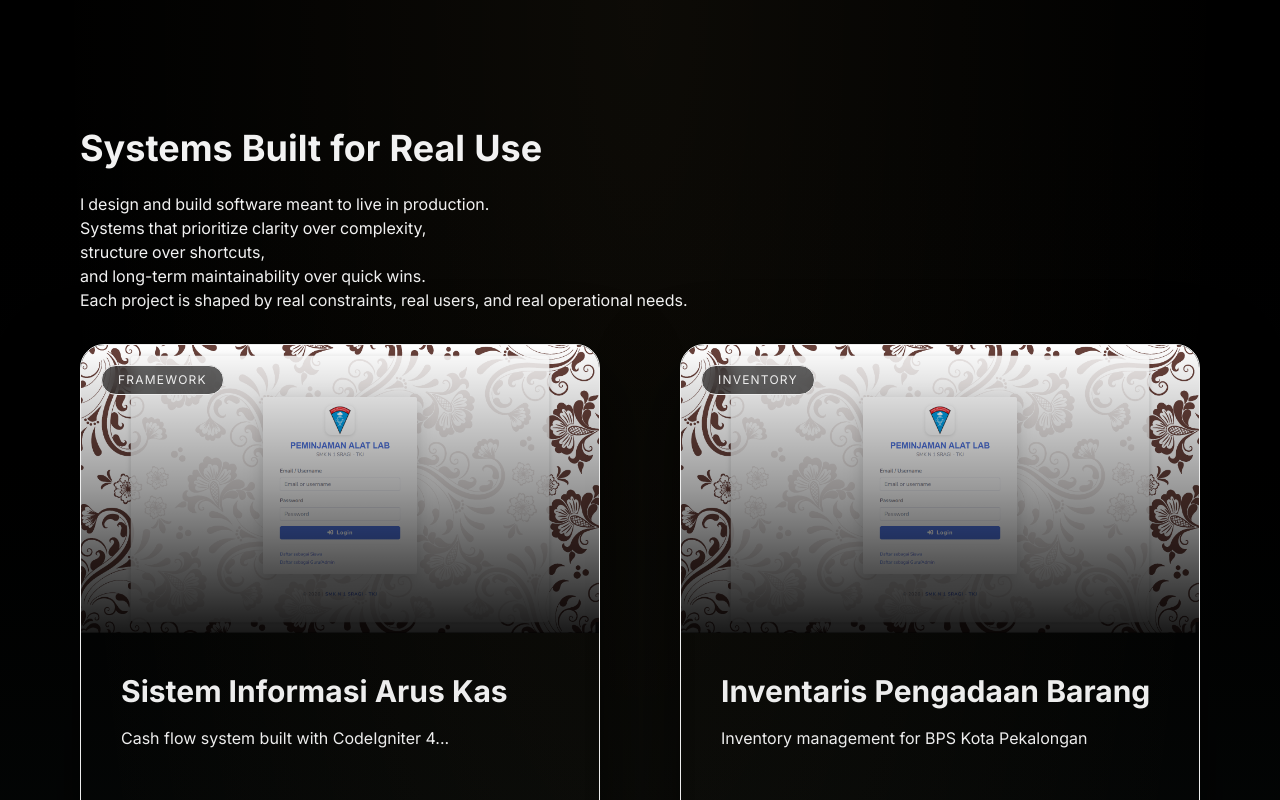
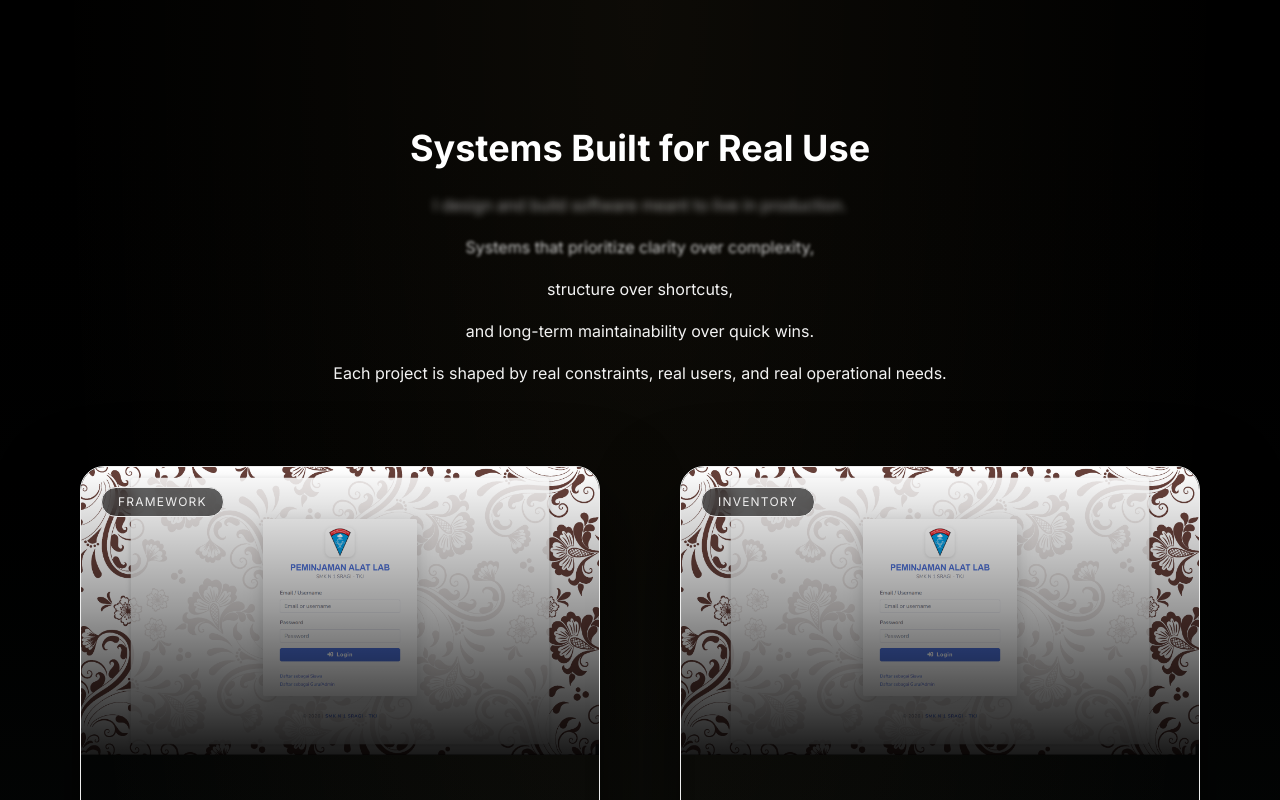
Before and after one commit to asstroboyz/projects-map, a Next.js app: page / in a window 1280 px wide. Shown: the part 1700-2500 px from the top of the page. Built offline with nearby package versions, Linux system fonts and the light colour scheme.

Commit message:
Refactor Projects header animation and layout

```diff
--- a/src/components/Projects.tsx
+++ b/src/components/Projects.tsx
@@ -1,71 +1,96 @@
 "use client";
 
-import { cubicBezier, motion } from "framer-motion";
+import {
+  motion,
+  useScroll,
+  useTransform,
+  cubicBezier,
+} from "framer-motion";
 import Link from "next/link";
 import { projects } from "@/lib/projects";
 import { FaArrowCircleRight } from "react-icons/fa";
+import { useEffect, useRef, useState } from "react";
 
-
+/* ======================
+   EASING
+====================== */
 const smoothEase = cubicBezier(0.4, 0, 0.2, 1);
 const cinematicEase = cubicBezier(0.16, 1, 0.3, 1);
 
-function AnimatedLine({
-  children,
-  className,
+/* ======================
+   SCROLL DIRECTION
+====================== */
+function useScrollDirection() {
+  const lastY = useRef(0);
+  const [direction, setDirection] = useState<"up" | "down">("down");
+
+  useEffect(() => {
+    const onScroll = () => {
+      const y = window.scrollY;
+      setDirection(y > lastY.current ? "down" : "up");
+      lastY.current = y;
+    };
+
+    window.addEventListener("scroll", onScroll, { passive: true });
+    return () => window.removeEventListener("scroll", onScroll);
+  }, []);
+
+  return direction;
+}
+
+/* ======================
+   HEADER LINE
+====================== */
+function RevealLine({
+  text,
+  index,
+  total,
+  direction,
 }: {
-  children: React.ReactNode;
-  className?: string;
+  text: string;
+  index: number;
+  total: number;
+  direction: "up" | "down";
 }) {
+  const ref = useRef<HTMLParagraphElement | null>(null);
+
+  const { scrollYProgress } = useScroll({
+    target: ref,
+    offset: ["start end", "end start"],
+  });
+
+  const order =
+    direction === "down" ? index : total - index - 1;
+
+  const start = order * 0.12;
+  const end = start + 0.35;
+
+  const color = useTransform(
+    scrollYProgress,
+    [start, end],
+    ["rgba(255,255,255,0.35)", "rgba(255,255,255,0.95)"]
+  );
+
+  const blur = useTransform(
+    scrollYProgress,
+    [start, end],
+    ["blur(6px)", "blur(0px)"]
+  );
+
   return (
-    <motion.div variants={{ hidden: {}, show: {} }} className={className}>
-      {children}
-    </motion.div>
+    <motion.p
+      ref={ref}
+      style={{ color, filter: blur }}
+      className="leading-relaxed will-change-[filter,color]"
+    >
+      {text}
+    </motion.p>
   );
 }
 
-
-const wordContainer = {
-
-  hidden: {},
-  show: {
-    transition: {
-      staggerChildren: 0.06,
-    },
-  },
-};
-
-const wordReveal = {
-  hidden: {
-    opacity: 0,
-    filter: "blur(8px)",
-    color: "rgba(255,255,255,0.25)",
-  },
-  show: {
-    opacity: 1,
-    filter: "blur(0px)",
-    color: "rgba(255,255,255,0.95)",
-    transition: {
-      duration: 0.6,
-      ease: smoothEase,
-    },
-  },
-};
-const headingReveal = {
-  ...wordReveal,
-  show: {
-    ...wordReveal.show,
-    transition: { duration: 0.7, ease: smoothEase },
-  },
-};
-
-const bodyReveal = {
-  ...wordReveal,
-  show: {
-    ...wordReveal.show,
-    transition: { duration: 0.5, ease: smoothEase },
-  },
-};
-
+/* ======================
+   CARD ANIMATION
+====================== */
 const card = {
   hidden: {
     opacity: 0,
@@ -82,41 +107,21 @@ const card = {
     },
   },
 };
-const lineContainer = {
-  hidden: {},
-  show: {
-    transition: {
-      staggerChildren: 0.35,
-    },
-  },
-};
 
+/* ======================
+   PAGE
+====================== */
+export default function Projects() {
+  const direction = useScrollDirection();
 
-function RevealText({
-  text,
-  variant = wordReveal,
-}: {
-  text: string;
-  variant?: any;
-}) {
-  return (
-    <motion.span variants={wordContainer} className="inline-block">
-      {text.split(" ").map((word, i) => (
-        <motion.span
-          key={`${word}-${i}`}
-          variants={variant}
-          className="inline-block mr-[0.25em] will-change-[filter,opacity]"
-        >
-          {word}
-        </motion.span>
-      ))}
-    </motion.span>
-  );
-}
+  const lines = [
+    "I design and build software meant to live in production.",
+    "Systems that prioritize clarity over complexity,",
+    "structure over shortcuts,",
+    "and long-term maintainability over quick wins.",
+    "Each project is shaped by real constraints, real users, and real operational needs.",
+  ];
 
-
-
-export default function Projects() {
   return (
     <section
       id="projects"
@@ -129,60 +134,23 @@ export default function Projects() {
       <div className="max-w-[1400px] w-full mx-auto relative z-10">
 
         {/* ===== HEADER ===== */}
-        <motion.div
-          variants={lineContainer}
-          initial="hidden"
-          whileInView="show"
-          viewport={{ amount: 0.2, margin: "-120px" }}
-          className="mb-8 max-w-2xl"
-        >
-          <AnimatedLine>
-            <h2 className="text-3xl md:text-4xl font-heading font-bold">
-              <RevealText
-                text="Systems Built for Real Use"
-                variant={headingReveal}
-              />
-            </h2>
-          </AnimatedLine>
+        <div className="mb-20 max-w-3xl mx-auto text-center space-y-4">
+          <h2 className="text-3xl md:text-4xl font-heading font-bold text-white mb-6">
+            Systems Built for Real Use
+          </h2>
 
-          <AnimatedLine className="mt-6">
-            <RevealText
-              text="I design and build software meant to live in production."
-              variant={bodyReveal}
+          {lines.map((text, i) => (
+            <RevealLine
+              key={i}
+              text={text}
+              index={i}
+              total={lines.length}
+              direction={direction}
             />
-          </AnimatedLine>
+          ))}
+        </div>
 
-          <AnimatedLine>
-            <RevealText
-              text="Systems that prioritize clarity over complexity,"
-              variant={bodyReveal}
-            />
-          </AnimatedLine>
-
-          <AnimatedLine>
-            <RevealText
-              text="structure over shortcuts,"
-              variant={bodyReveal}
-            />
-          </AnimatedLine>
-
-          <AnimatedLine>
-            <RevealText
-              text="and long-term maintainability over quick wins."
-              variant={bodyReveal}
-            />
-          </AnimatedLine>
-
-          <AnimatedLine>
-            <RevealText
-              text="Each project is shaped by real constraints, real users, and real operational needs."
-              variant={bodyReveal}
-            />
-          </AnimatedLine>
-        </motion.div>
-
-
-
+        {/* ===== PROJECT CARDS ===== */}
         <motion.div
           initial="hidden"
           whileInView="show"
@@ -217,7 +185,7 @@ export default function Projects() {
                     </span>
                   </div>
 
-
+                  {/* CONTENT */}
                   <div className="p-10 flex flex-col h-full">
                     <h3 className="text-2xl md:text-3xl font-heading font-bold mb-4">
                       {p.title}
@@ -227,14 +195,10 @@ export default function Projects() {
                       {p.desc}
                     </p>
 
-                    <motion.span
-                      className="mt-10 inline-flex items-center gap-3 text-accent-gold font-medium"
-                      initial={{ opacity: 0, x: -10 }}
-                      whileHover={{ opacity: 1, x: 0 }}
-                    >
+                    <span className="mt-10 inline-flex items-center gap-3 text-accent-gold font-medium">
                       Explore the Realm
                       <FaArrowCircleRight className="text-white transition group-hover:translate-x-1" />
-                    </motion.span>
+                    </span>
                   </div>
 
                   {/* HOVER GLOW */}
```
